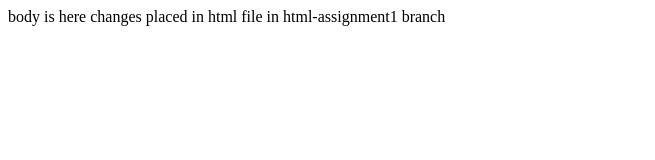
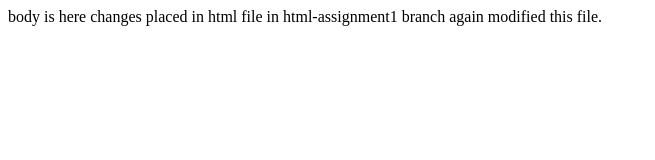
Before and after one commit to Mudit5149/Mudit_kumar_sharma_JFS, a plain HTML site: page index.html in a window 1280 px wide. Shown: the whole page, without its empty margins (0-655 px from the left). Drawn offline with Linux system fonts and the light colour scheme.

Commit message:
again Modified the index.html file in html-assignments master Branch

```diff
--- a/index.html
+++ b/index.html
@@ -4,5 +4,8 @@
 	<body>
          body is here
 	 changes placed in html file in html-assignment1 branch
+	 again modified this file.
+
 	</body>
+
 </html>
```
